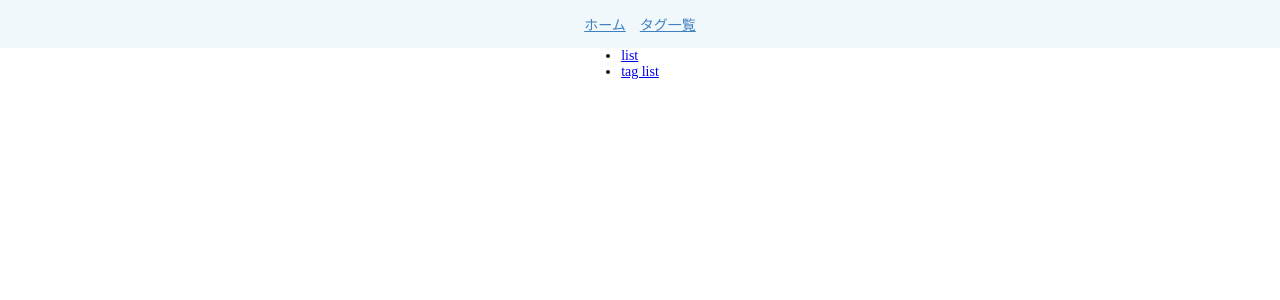
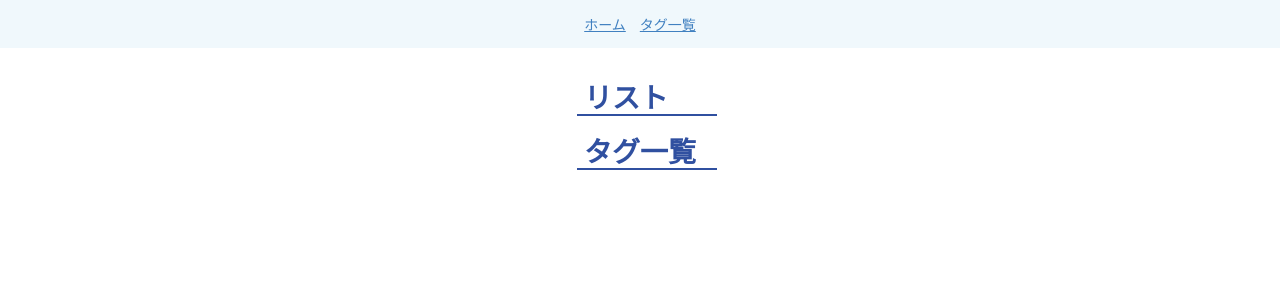
Before and after one commit to gckohaku/CreativeLanguageArchive, a Vue app: page / in a window 1280 px wide. Shown: the top 300 px of the page. Built offline with nearby package versions, Linux system fonts and the light colour scheme.

Commit message:
edit home style

```diff
--- a/src/views/HomeView.vue
+++ b/src/views/HomeView.vue
@@ -6,10 +6,10 @@
 	<div class="index-container">
 		<ul>
 			<li>
-			<RouterLink to="/list">list</RouterLink>
+				<RouterLink to="/list">リスト</RouterLink>
 			</li>
 			<li>
-			<RouterLink to="/tag-list">tag list</RouterLink>
+				<RouterLink to="/tag-list">タグ一覧</RouterLink>
 			</li>
 		</ul>
 	</div>
@@ -19,5 +19,55 @@
 .index-container {
 	display: flex;
 	justify-content: center;
+	padding-block-start: 2rem;
+
+	ul {
+		height: 100%;
+		list-style: none;
+		font-size: 2rem;
+		font-weight: bold;
+
+		li {
+			text-decoration: none;
+			position: relative;
+			margin-block-end: 1rem;
+
+			&:has(a:hover)::before {
+				width: calc(100% + 1rem);
+			}
+
+			&::before {
+				content: '';
+				display: block;
+				background-color: #e0f0ff;
+				position: absolute;
+				z-index: -1;
+				left: 0;
+				bottom: 0;
+				width: 0;
+				height: 100%;
+				transition: all .3s;
+			}
+
+			a {
+
+				text-decoration: none;
+				width: 100%;
+				display: block;
+				padding-inline: .5rem;
+				color: #3050a0;
+
+				&::after {
+					display: block;
+					content: '';
+					position: absolute;
+					left: 0;
+					bottom: 0;
+					width: calc(100% + 1rem);
+					border-block-end: 2px #3050a0 solid;
+				}
+			}
+		}
+	}
 }
 </style>
```
Lines whose indentation alone changed are shown as unchanged.
